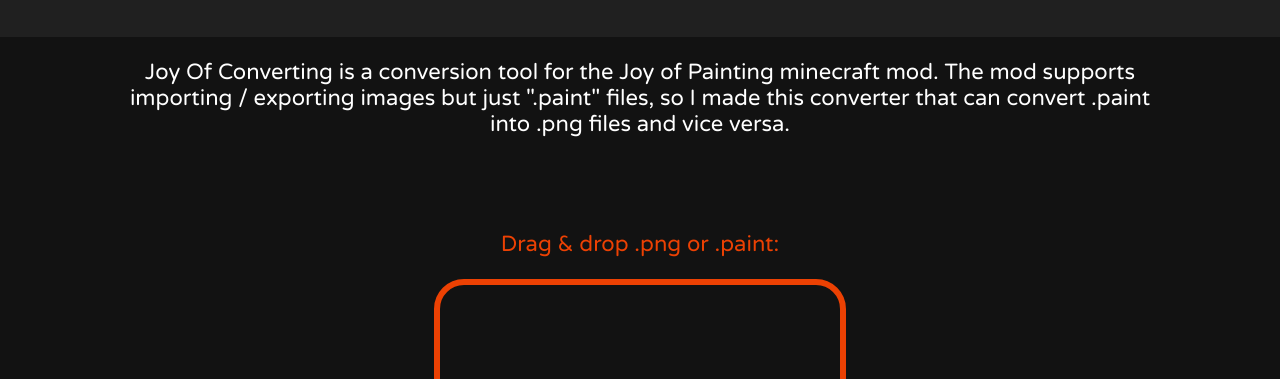
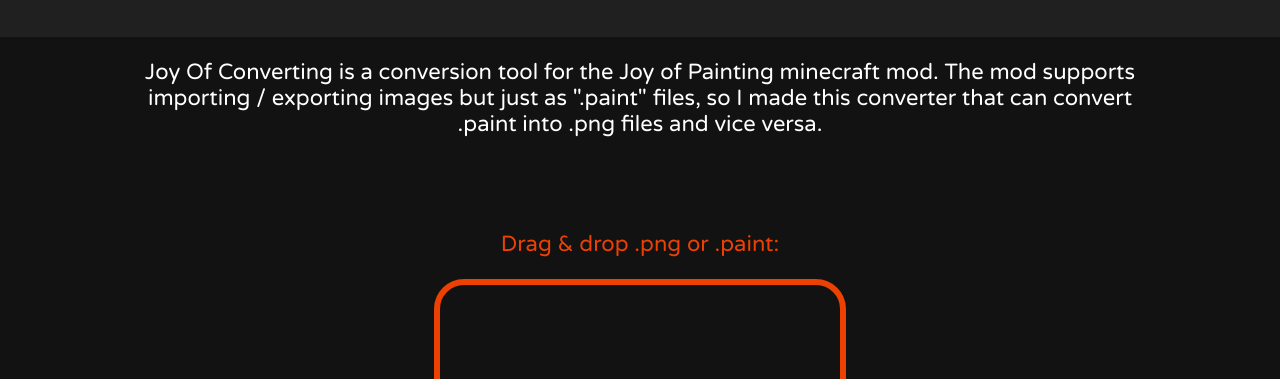
Before and after one commit to HazDu/JoyOfConverting, a website: page src/index.html in a window 1280 px wide. Shown: the part 115-494 px from the top of the page. Drawn offline with nearby package versions, Linux system fonts and the light colour scheme.

Commit message:
added README.md

```diff
--- a/src/index.html
+++ b/src/index.html
@@ -12,7 +12,7 @@
     <h1>Joy Of Converting</h1>
   </div>
   <div class="description">
-    <p>Joy Of Converting is a conversion tool for the Joy of Painting minecraft mod. The mod supports importing / exporting images but just ".paint" files, so I made this converter that can convert .paint into .png files and vice versa.</p>
+    <p>Joy Of Converting is a conversion tool for the Joy of Painting minecraft mod. The mod supports importing / exporting images but just as ".paint" files, so I made this converter that can convert .paint into .png files and vice versa.</p>
   </div>
   <div class="upload">
     <p>Drag & drop .png or .paint:</p>
```
Also changed, not shown: README.md (added).
